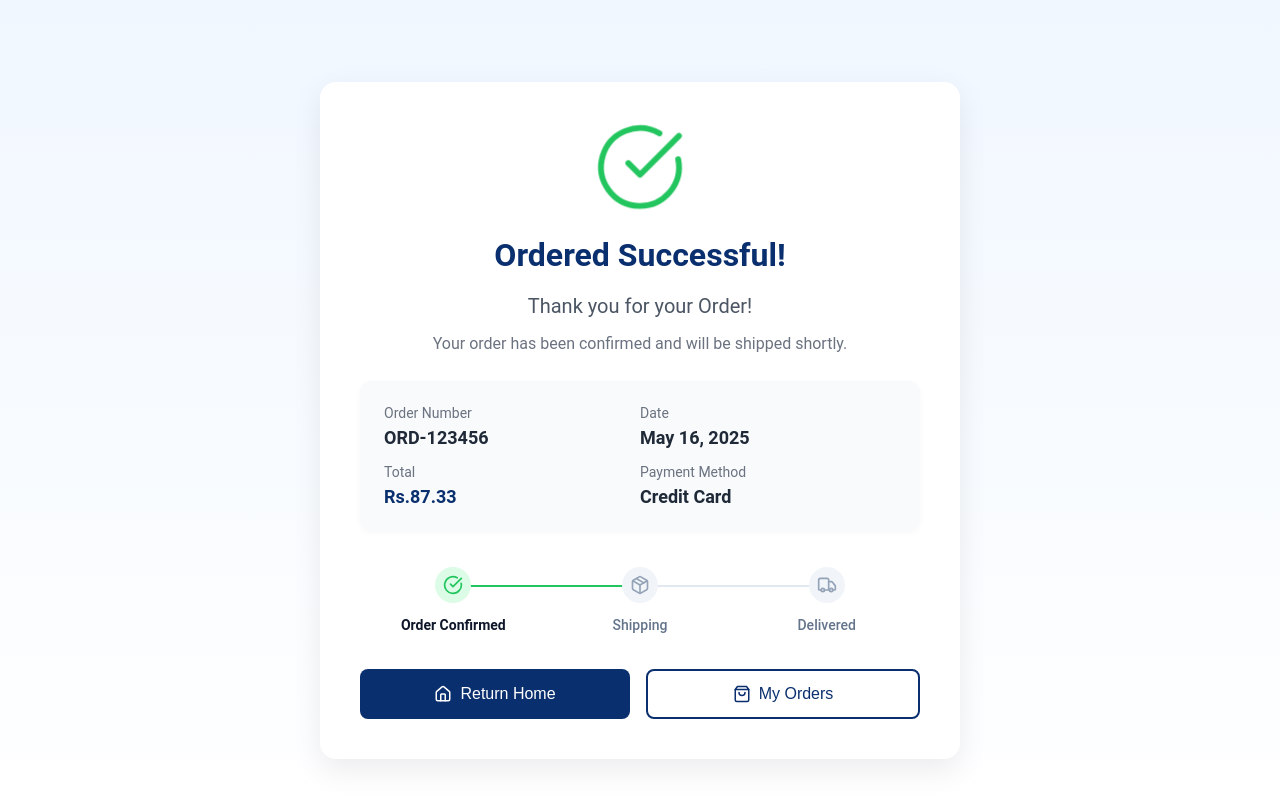
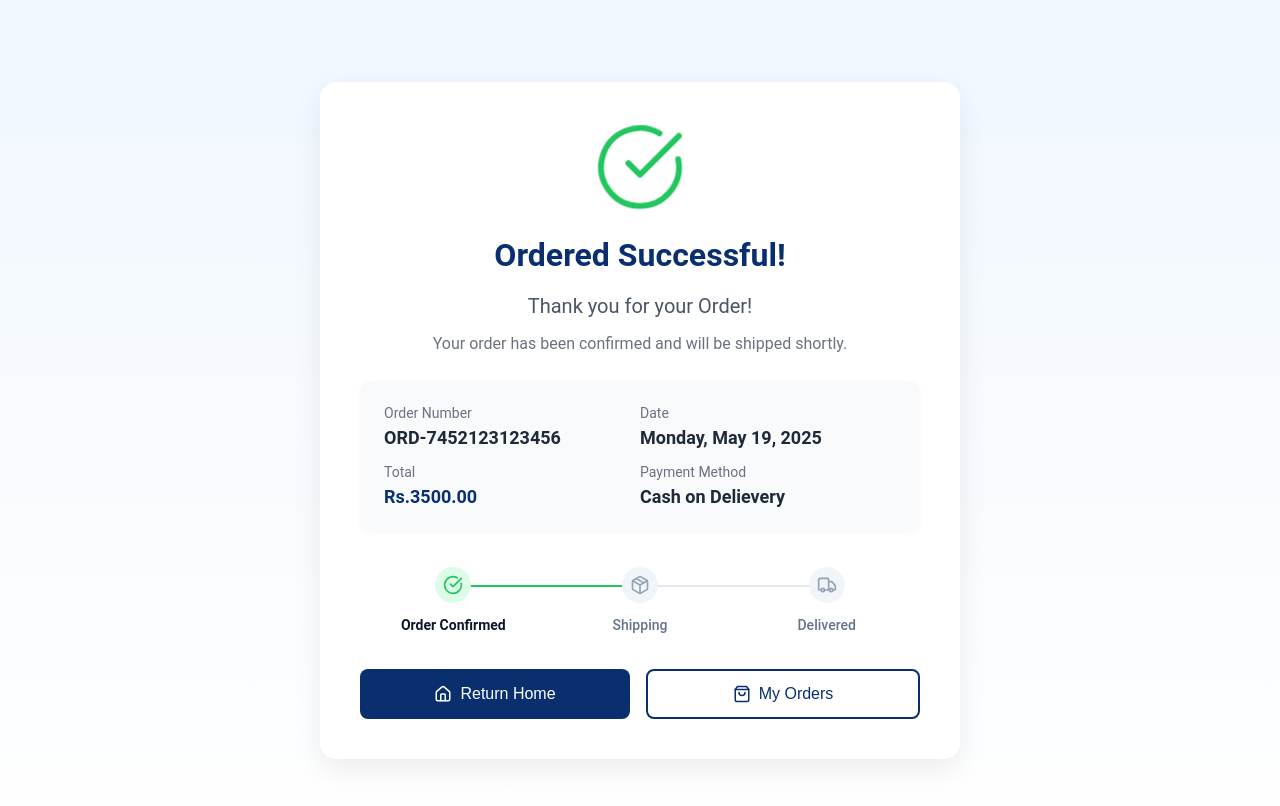
Before and after one commit to pasanmayura/Ecommerce_Website, a Next.js app in the folder frontend-customers/: page /CodSuccessful in a window 1280 px wide. Shown: the top 806 px of the page. Built offline with nearby package versions, Linux system fonts and the light colour scheme.

Commit message:
feat: update order details in CodSuccessful and PaymentSuccessful pages with dynamic date and new payment methods

```diff
--- a/frontend-customers/src/app/CodSuccessful/page.js
+++ b/frontend-customers/src/app/CodSuccessful/page.js
@@ -53,22 +53,22 @@ const CodSuccessful = () => {
           <div className="order-detail-row">
             <div className="order-detail-col">
               <span className="detail-label">Order Number</span>
-              <span className="detail-value">ORD-123456</span>
+              <span className="detail-value">ORD-7452123123456</span>
             </div>
             <div className="order-detail-col">
               <span className="detail-label">Date</span>
-              <span className="detail-value">May 16, 2025</span>
+              <span className="detail-value">{new Date().toLocaleDateString('en-US', { weekday: 'long', year: 'numeric', month: 'long', day: 'numeric' })}</span>
             </div>
           </div>
 
           <div className="order-detail-row">
             <div className="order-detail-col">
               <span className="detail-label">Total</span>
-              <span className="detail-value highlight">Rs.87.33</span>
+              <span className="detail-value highlight">Rs.3500.00</span>
             </div>
             <div className="order-detail-col">
               <span className="detail-label">Payment Method</span>
-              <span className="detail-value">Credit Card</span>
+              <span className="detail-value">Cash on Delievery</span>
             </div>
           </div>
         </div>
```
Also changed, not shown: frontend-customers/src/app/PaymentSuccessful/page.js (+4 -4 lines).
